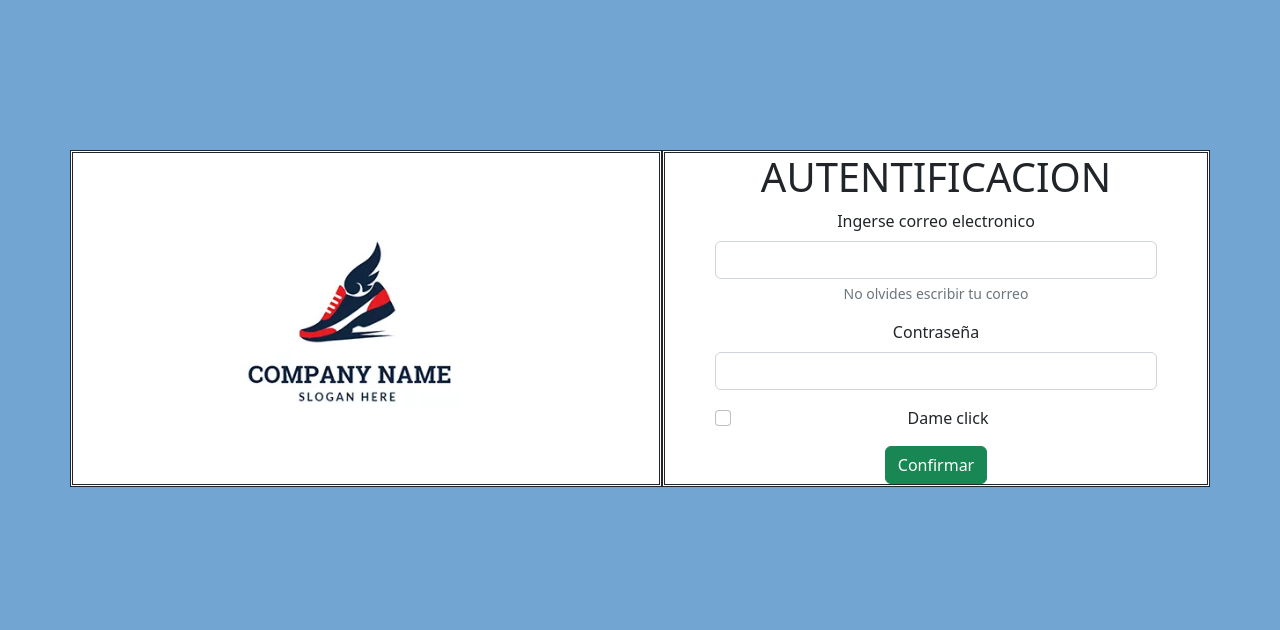
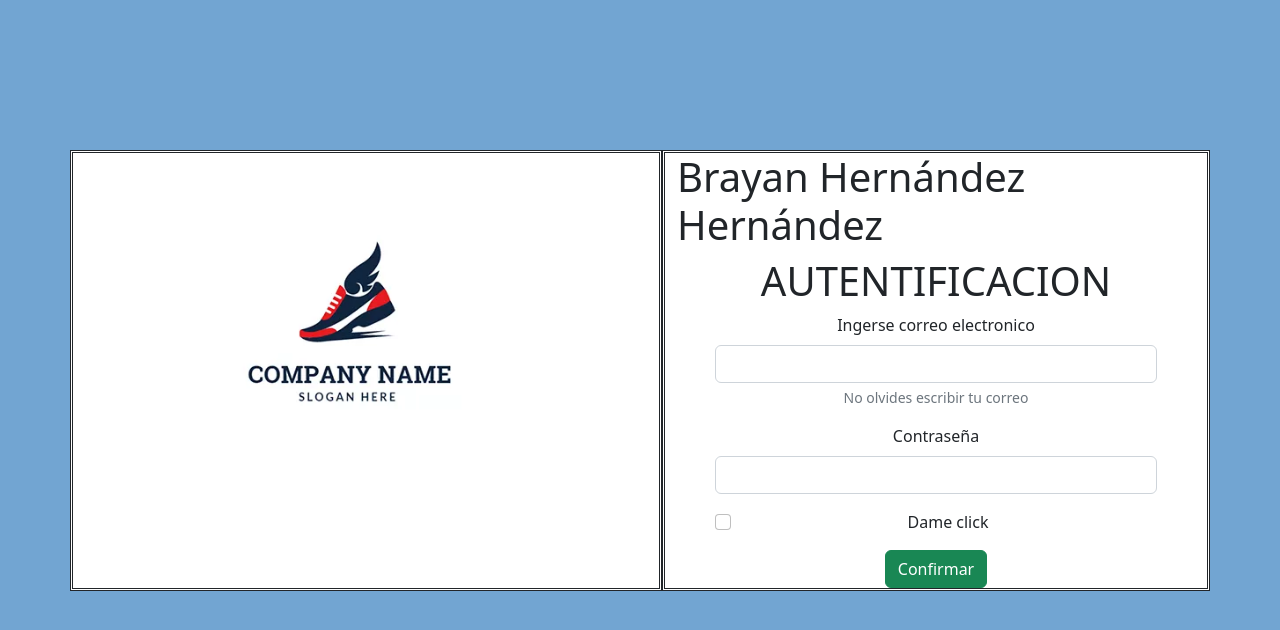
Before and after one commit to BrayanHH/THS-BHH, a PHP site: page / in a window 1280 px wide. Shown: the top 630 px of the page. Run offline with PHP 8.4, Linux system fonts and the light colour scheme.

Commit message:
Se agrego el nombre en el index antes de h1 de Autentificacion

```diff
--- a/index.php
+++ b/index.php
@@ -69,9 +69,11 @@ if (!empty($_SESSION['activa'])) {
                 <img src="Cliente/img/logoz.jpg" height="250" width="250" style="display: block; margin-top: auto; margin-left: auto; margin-right: auto ;">
             </div>
 
+
             <div class="col">
                 <div class="row" style="background-color: white; border: double;">
-                    <h1 style="text-align: center; ">AUTENTIFICACION</h1>
+                    <h1>Brayan Hernández Hernández</h1>
+                    <h1 style="text-align: center; ">AUTENTIFICACION </h1>
                     <form style=" padding-left: 50px; padding-right: 50px; text-align: center;" method="POST">
                         <div>
                             <?php
```
